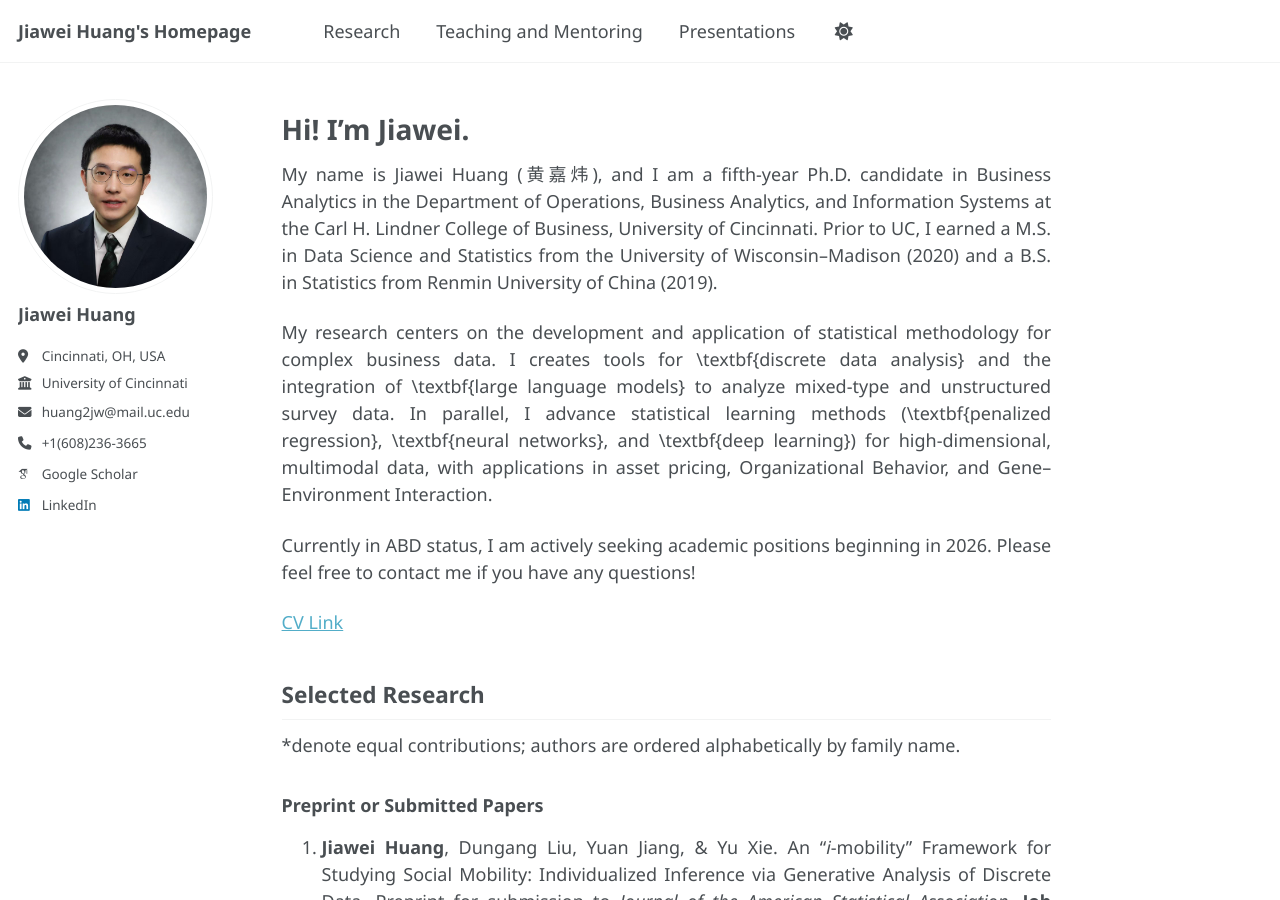
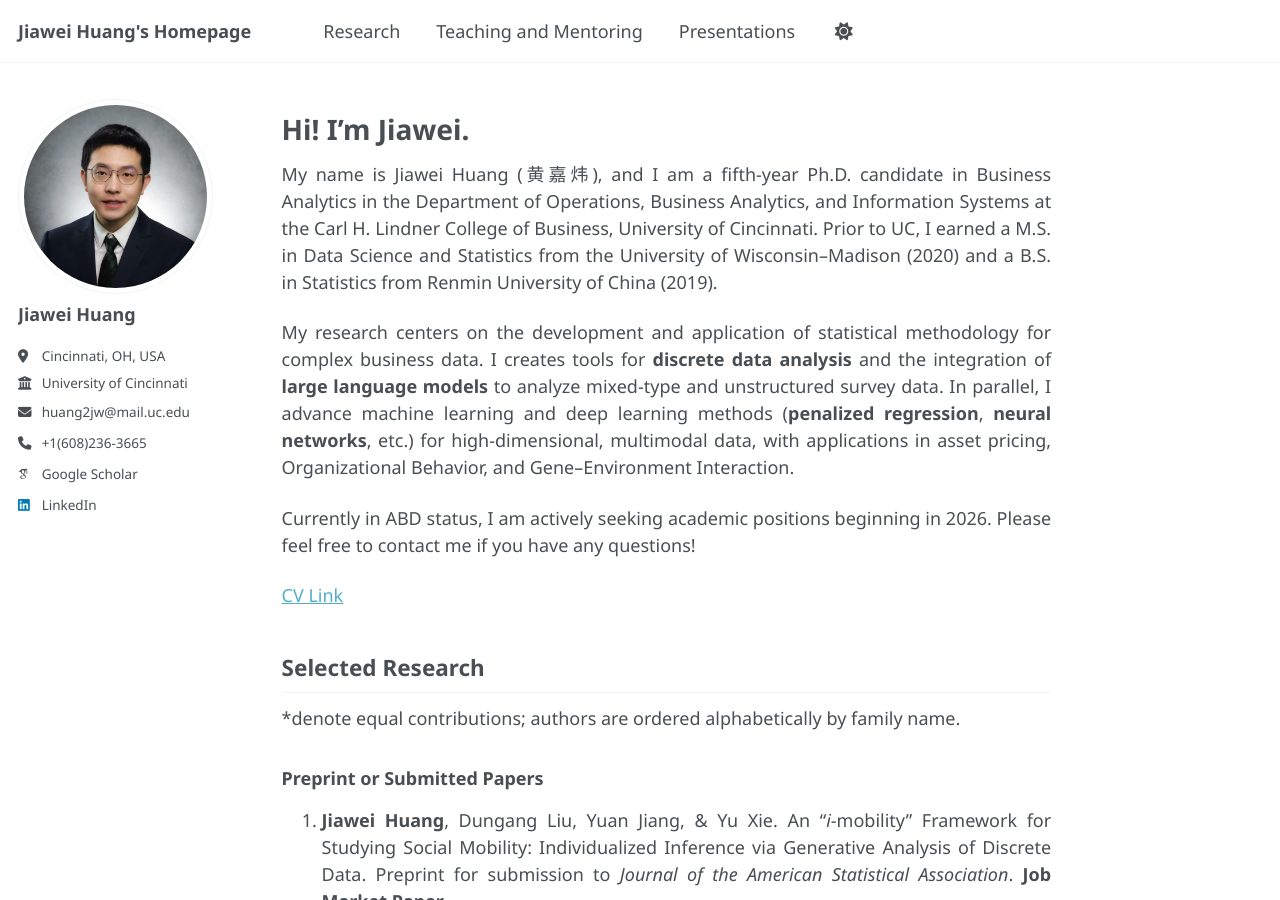
Before and after one commit to Jiawei98/Jiawei98.github.io, a Jekyll site: the page built from _pages/about.md, in a window 1280 px wide and 900 px high. Built offline with Jekyll 4.4.1, drawn with Linux system fonts in a browser that asks for light colours; some web fonts are replaced; a script that is not in the unit is left out.

Commit message:
Update about.md

```diff
--- a/_pages/about.md
+++ b/_pages/about.md
@@ -13,7 +13,7 @@ description: "Jiawei Huang - PhD Candidate in Business Analytics at University o
 
 My name is Jiawei Huang (黄嘉炜), and I am a fifth-year Ph.D. candidate in Business Analytics in the Department of Operations, Business Analytics, and Information Systems at the Carl H. Lindner College of Business, University of Cincinnati. Prior to UC, I earned a M.S. in Data Science and Statistics from the University of Wisconsin–Madison (2020) and a B.S. in Statistics from Renmin University of China (2019).
 
-My research centers on the development and application of statistical methodology for complex business data. I creates tools for \textbf{discrete data analysis} and the integration of \textbf{large language models} to analyze mixed-type and unstructured survey data. In parallel, I advance statistical learning methods (\textbf{penalized regression}, \textbf{neural networks}, and \textbf{deep learning}) for high-dimensional, multimodal data, with applications in asset pricing, Organizational Behavior, and Gene–Environment Interaction.
+My research centers on the development and application of statistical methodology for complex business data. I creates tools for **discrete data analysis** and the integration of **large language models** to analyze mixed-type and unstructured survey data. In parallel, I advance machine learning and deep learning methods (**penalized regression**, **neural networks**, etc.) for high-dimensional, multimodal data, with applications in asset pricing, Organizational Behavior, and Gene–Environment Interaction.
 
 Currently in ABD status, I am actively seeking academic positions beginning in 2026. Please feel free to contact me if you have any questions!
 
```
